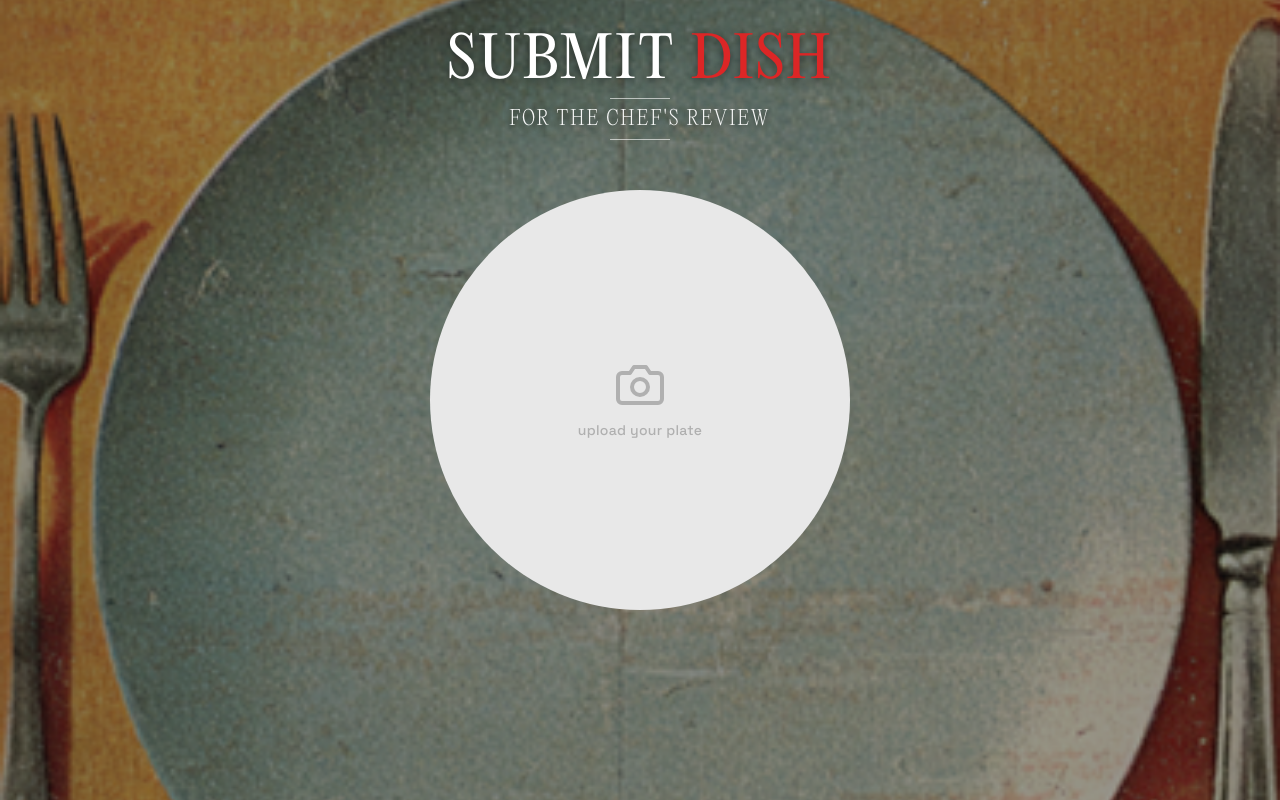
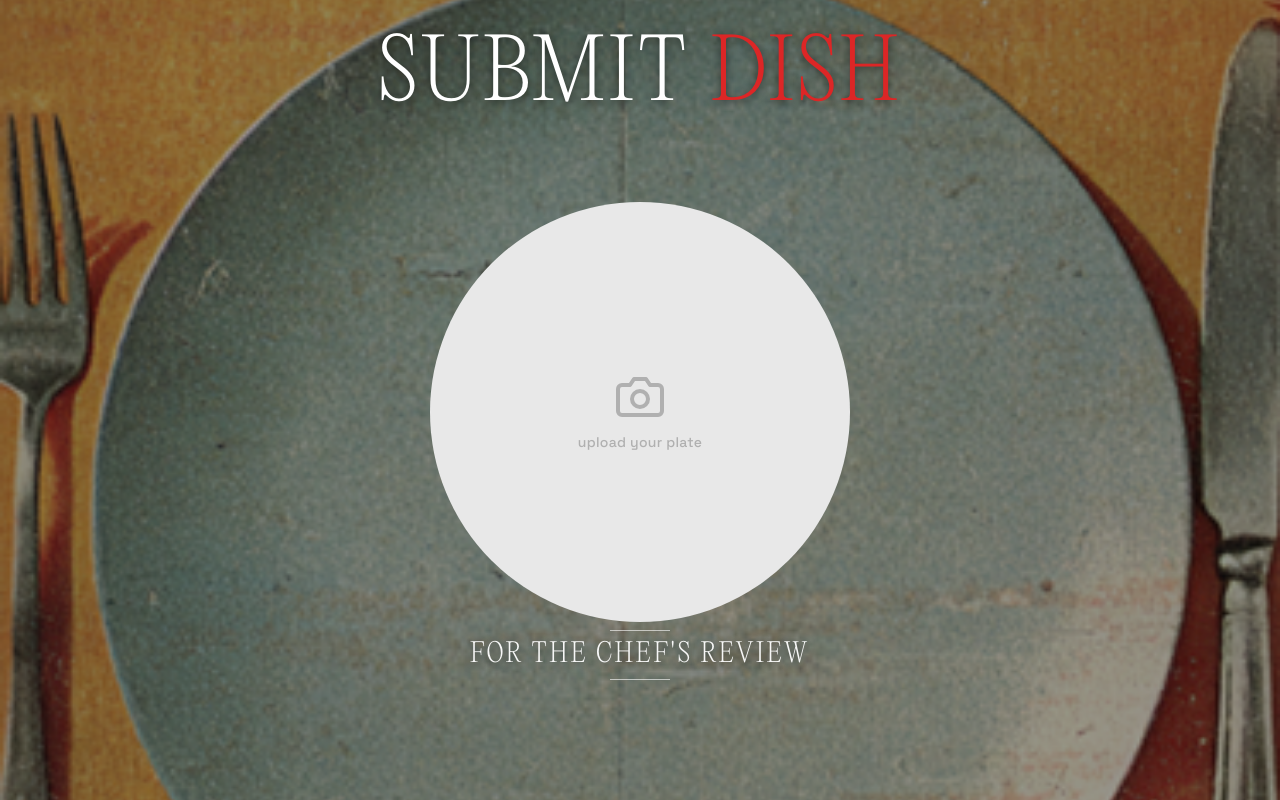
Before and after one commit to oswidan306/roast-my-plate, a React app: page /upload in a window 1280 px wide. Built offline with nearby package versions, Linux system fonts and the light colour scheme; the HTML template or start-up script is replaced by a standard one.

Commit message:
Update splash/upload screen typography sizes, move plate down, full-width roast button

```diff
--- a/src/screens/UploadScreen.tsx
+++ b/src/screens/UploadScreen.tsx
@@ -26,13 +26,15 @@ export function UploadScreen() {
             <span className="upload-screen__header-word--submit">SUBMIT</span>{' '}
             <span className="upload-screen__header-word--dish">DISH</span>
           </p>
-          <p className="upload-screen__subheader-text">FOR THE CHEF'S REVIEW</p>
         </div>
         <div className="upload-screen__plate">
           <CirclePlateUpload
             preview={platePreview}
             onFileSelect={(file, preview) => selectPlate(file, preview)}
           />
+        </div>
+        <div className={`upload-screen__subheader ${isAnimating ? 'upload-screen__subheader--slide-down' : ''}`}>
+          <p className="upload-screen__subheader-text">FOR THE CHEF'S REVIEW</p>
         </div>
         {platePreview && (
           <div className={`upload-screen__footer ${isAnimating ? 'upload-screen__footer--slide-down' : ''}`}>
--- a/src/styles/global.css
+++ b/src/styles/global.css
@@ -149,21 +149,21 @@ img {
 
 .splash__title-word--roast {
   font-weight: 400;
-  font-size: clamp(3rem, 12vw, 5rem);
+  font-size: 5.75rem; /* 92px */
   color: #dc2626;
   margin: 0;
 }
 
 .splash__title-word--my {
   font-weight: 200;
-  font-size: clamp(1.5rem, 6vw, 2.5rem);
+  font-size: 2rem; /* 32px */
   color: #fff;
   margin: 0.25rem 0;
 }
 
 .splash__title-word--plate {
   font-weight: 400;
-  font-size: clamp(3rem, 12vw, 5rem);
+  font-size: 5.75rem; /* 92px */
   color: #dc2626;
   margin: 0;
 }
@@ -351,8 +351,8 @@ img {
 .upload-screen__header-text {
   margin: 0;
   font-family: 'PP Editorial New', serif;
-  font-size: clamp(2rem, 8vw, 3.5rem);
-  font-weight: 400;
+  font-size: 5.125rem; /* 82px */
+  font-weight: 200;
   text-transform: uppercase;
   letter-spacing: 0.05em;
   text-shadow: 0 2px 8px rgba(0, 0, 0, 0.5);
@@ -368,9 +368,9 @@ img {
 }
 
 .upload-screen__subheader-text {
-  margin: 0.75rem 0 0;
+  margin: 0;
   font-family: 'PP Editorial New', serif;
-  font-size: clamp(0.875rem, 3vw, 1.25rem);
+  font-size: 1.625rem; /* 26px */
   font-weight: 200;
   color: rgba(255, 255, 255, 0.95);
   text-transform: uppercase;
@@ -404,6 +404,23 @@ img {
   align-items: center;
   justify-content: center;
   z-index: 1;
+  margin-top: 1.5rem; /* Move plate downwards */
+}
+
+.upload-screen__subheader {
+  position: absolute;
+  bottom: 8rem;
+  left: 50%;
+  transform: translateX(-50%);
+  text-align: center;
+  z-index: 1;
+  transition: transform 0.5s ease-out;
+  width: 100%;
+  padding: 0 1.5rem;
+}
+
+.upload-screen__subheader--slide-down {
+  transform: translateX(-50%) translateY(200%);
 }
 
 .upload-screen__footer {
@@ -412,6 +429,8 @@ img {
   left: 50%;
   transform: translateX(-50%);
   z-index: 1;
+  width: calc(100% - 3rem);
+  max-width: 100%;
   transition: transform 0.5s ease-out;
 }
 
@@ -420,7 +439,9 @@ img {
 }
 
 .upload-screen__roast-button {
-  padding: 1rem 2.5rem;
+  width: 100%;
+  height: 96px;
+  padding: 0;
   background: #dc2626;
   color: #fff;
   border: none;
```
